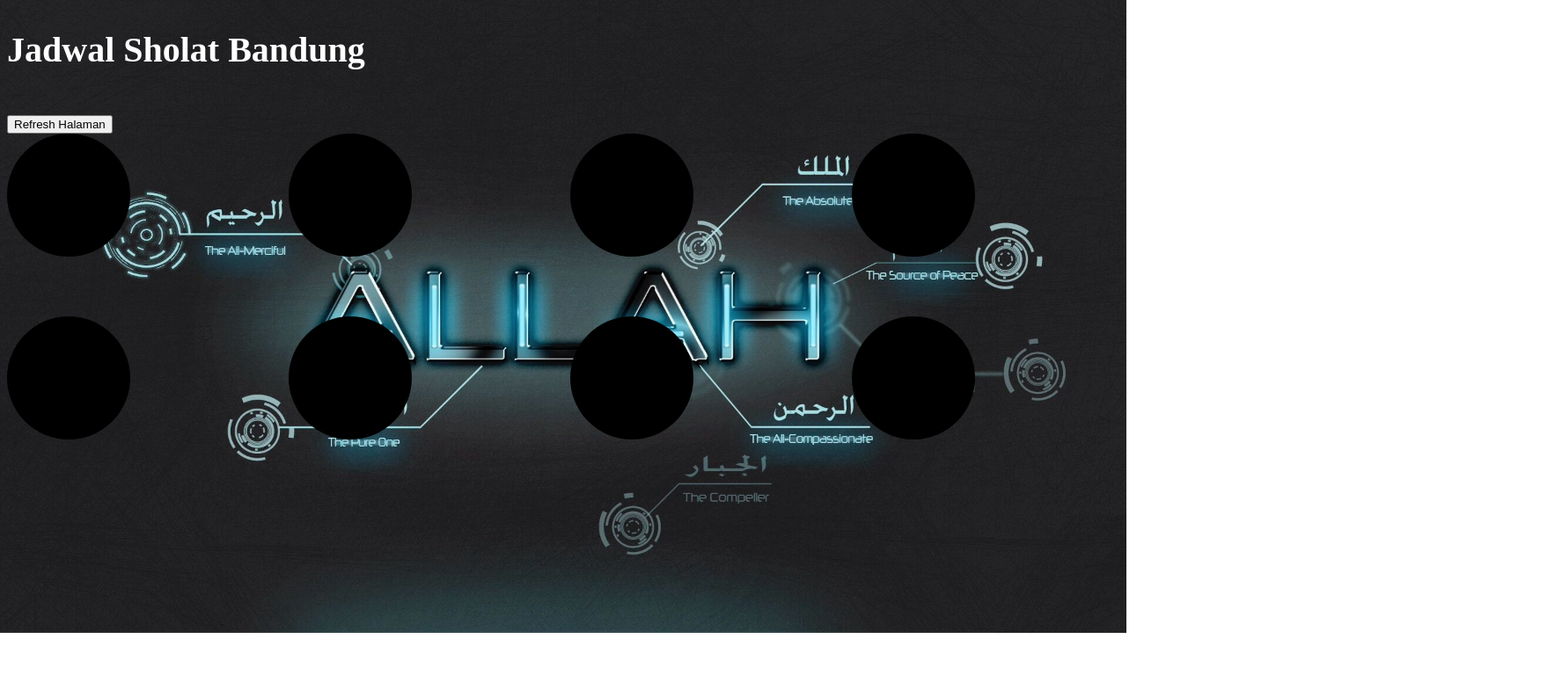
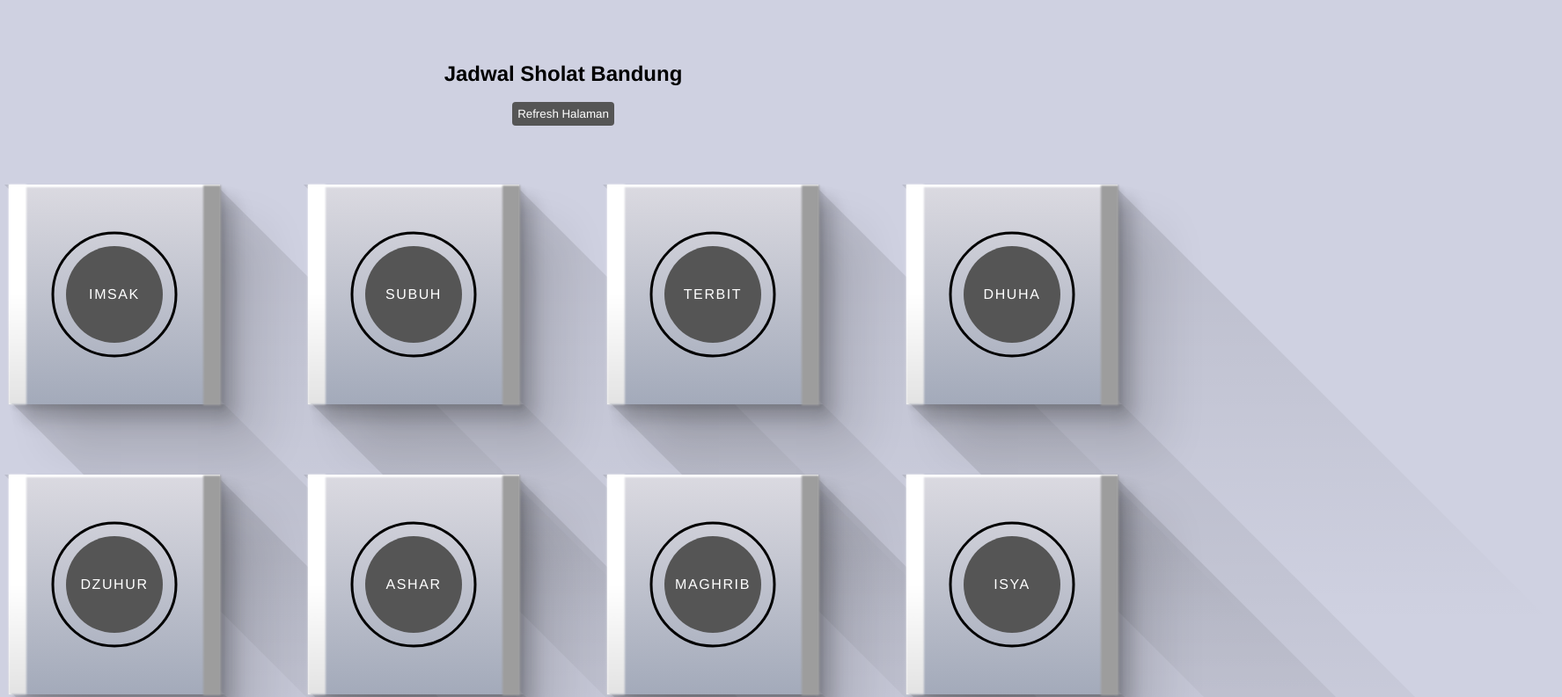
Before and after one commit to muhrenaldi/muhrenaldi.github.io, a plain HTML site: page index.html in a window 1280 px wide. Shown: the top 793 px of the page at 88% size, 1775 px wide, since content can reach past the window. Drawn offline with Linux system fonts and the light colour scheme; no server answers.

Commit message:
ubah tampilan biar keren
wkwkwk

```diff
--- a/website/style.css
+++ b/website/style.css
@@ -1,58 +1,151 @@
-body{
-  background-image: url('pictures/allah2.jpg');
-  background-repeat: no-repeat;
-  background-size: cover;
+* {
+  margin: 0;
+  padding: 0;
+  box-sizing: border-box;
+  font-family: 'Franklin Gothic Medium', 'Arial Narrow', Arial, sans-serif;
 }
 
-.container {
+body {
+  height: 700px;
   display: flex;
-  flex-wrap: wrap;
-  gap: 20px;
+  justify-content: center;
+  align-items: center;
+  min-height: 100vh;
+  overflow: scroll;
+  background: #cfd1e1;
 }
 
-.card {
-  margin-top: 20px;
-  width: calc(33.33% - 20px);
-  height: 210px;
-  border-radius: 20px;
-  background-color: rgb(80, 79, 79);
-  box-shadow: 0 4px 20px 0 rgba(255, 255, 255, 0.2);
-  overflow: hidden;
+header {
+  position: absolute;
+  top: 70px;
+}
+.container {
+  margin-top: 200px;
+  display: flex;
   justify-content: center;
-  text-align: center;
-  margin-bottom: 20px;
+  align-items: center;
+  gap: 80px 100px;
+  flex-wrap: wrap;
+}
+.container .box {
+  position: relative;
+  width: 240px;
+  height: 250px;
+  display: flex;
+  justify-content: center;
+  align-items: center;
+}
+.container .box::before {
+  content: '';
+  position: absolute;
+  top: 0;
+  left: 0;
+  width: 20px;
+  height: 100%;
+  background: linear-gradient(#fff,#fff,#e3e3e3);
+  filter: blur(1px);
+  z-index: 1;
+}
+.container .box::after {
+  content: '';
+  position: absolute;
+  top: 1px;
+  right: -1px;
+  width: 20px;
+  height: 100%;
+  background: #9d9d9d;
+  filter: blur(1px);
+  z-index: 1;
 }
 
-.card h2 {
-  text-align: center;
-  background-color: grey;
-  padding: 20px;
-  font-size: 40px;
+.container .box .shadow {
+  position: absolute;
+  width: 100%;
+  height: 100%;
+  background: #eee;
+}
+.container .box .shadow::before {
+  content: '';
+  position: absolute;
+  top: 0;
+  left: calc(100% + 5px);
+  width: 100%;
+  height: 200%;
+  background: linear-gradient(rgba(0,0,0,0.1), transparent);
+  transform: skewX(45deg);
+}
+.container .box .shadow::after {
+  content: '';
+  position: absolute;
+  bottom: -200%;
+  left: calc(100% + 15px);
+  width: 100%;
+  height: 200%;
+  background: linear-gradient(rgba(0,0,0,0.1), transparent);
+  transform: skewX(45deg);
+}
+.container .box .content {
+  position: relative;
+  width: 100%;
+  height: 100%;
+  background: linear-gradient(#dbdae1, #a3aaba);
+  box-shadow: 5px 5px 5px rgba(0,0,0,0.1), 15px 15px 15px rgba(0,0,0,0.1),
+  20px 20px 20px rgba(0,0,0,0.1),
+  50px 50px 50px rgba(0,0,0,0.1),
+  inset 3px 3px 2px #fff;
+  display: flex;
+  justify-content: center;
+  align-items: center;
+  flex-direction: column;
+}
+.container .box .content .percent {
+  position: relative;
+  width: 150px;
+  height: 150px;
+
+}
+.container .box .content .percent::before {
+  content: attr(data-text);
+  position: absolute;
+  inset: 20px;
+  background: #555;
+  border-radius: 50%;
+  display: flex;
+  justify-content: center;
+  align-items: center;
+  color: #fff;
+  font-size: 1em;
+  letter-spacing: 0.1em;
+  text-transform: uppercase;
 }
 
-h1 {
-  color: white;
-  font-size: 40px;
-  font-family: Arial, Helvetica, sans-serif;
+.container .box .content .percent svg circle {
+  width: 100%;
+  height: 100%;
+  fill: transparent;
+  stroke-width: 3;
+  stroke: rgba(0,0,0,05);
+  transform: translate(5px,5px);
 }
 
-h2 {
-  color: white;
-  font-size: 40px;
+.container .box .shadow .content .number {
+  text-align: center;
 }
 
-.tanggal {
-  color: white;
-}
-
-.deskripsi {
-  font-size: 30px;
-  color: white;
+header {
+  text-align: center;
 }
 
 @media screen and (max-width: 480px) {
-  .card h2 {
-  font-size: 20px
+  .container {
+    margin-top: 2280px;
   }
+}
 
+button {
+  padding: 6px;
+  border: none;
+  background-color: #555;
+  color: white;
+  border-radius: 4px;
 }
```
